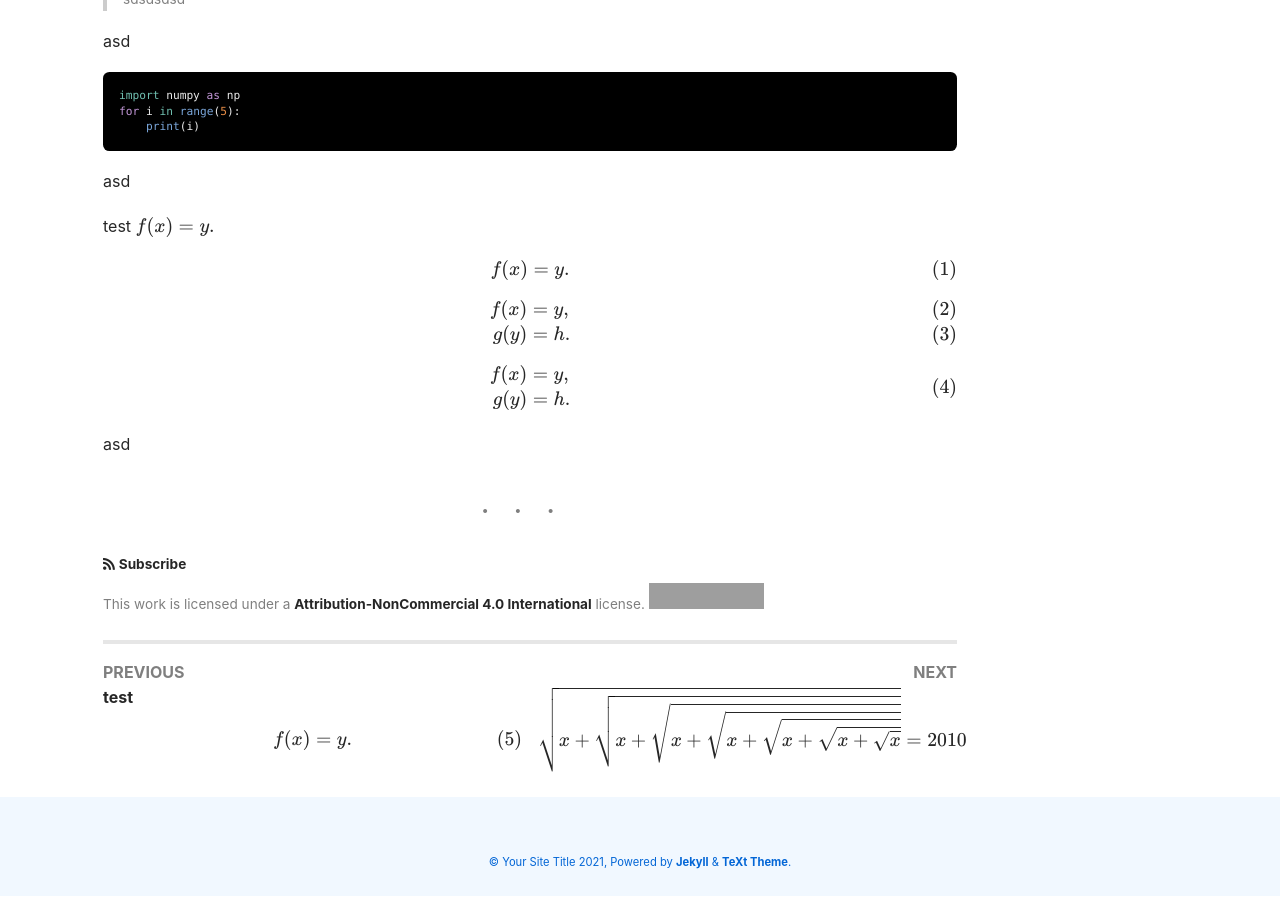
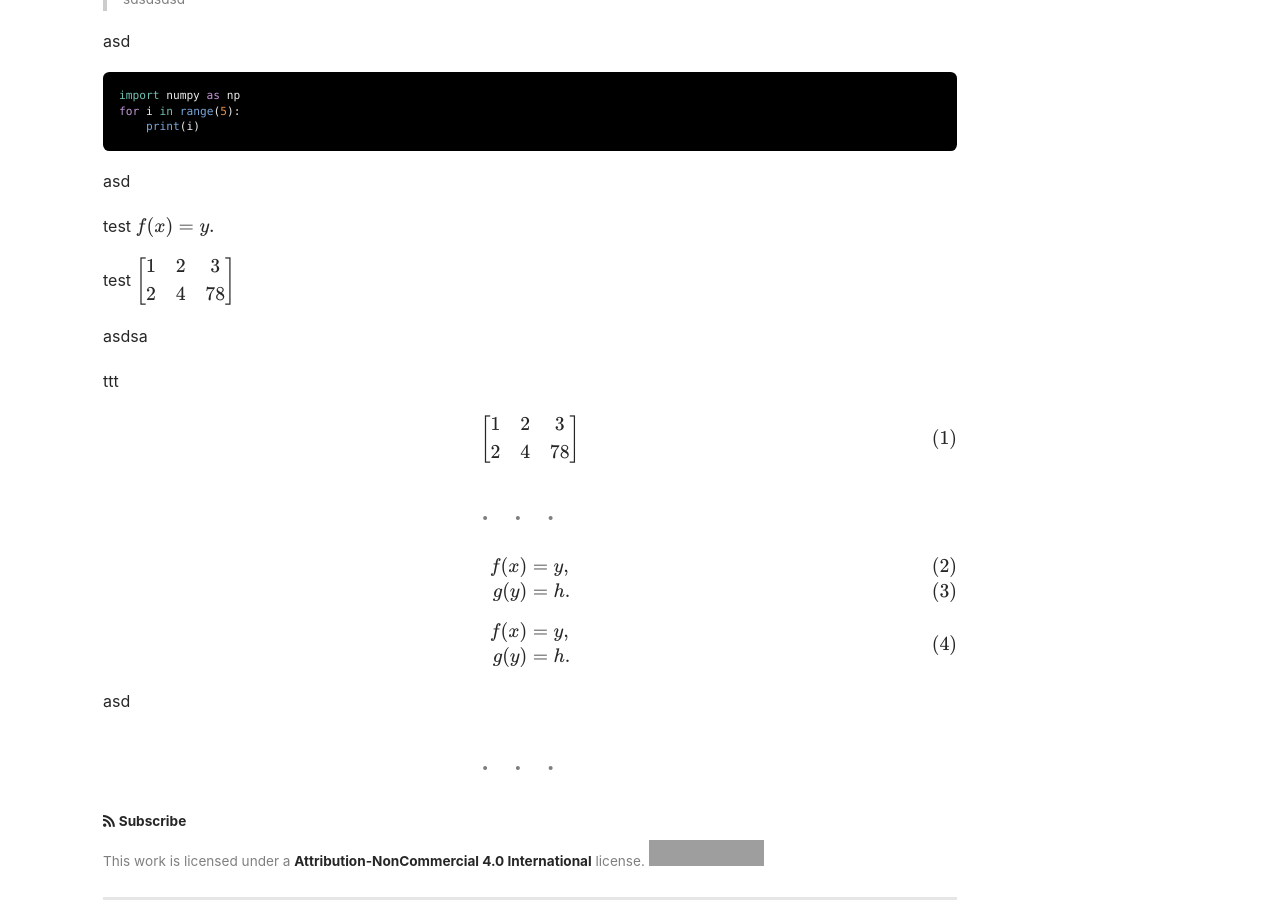
Before and after one commit to ChoCho66/ChoCho66.github.io, a Jekyll site: the page built from _posts/2021-03-02-all_test.md, in a window 1280 px wide and 900 px high, scrolled down 351 px. Built offline with Jekyll 4.4.1, drawn with Linux system fonts in a browser that asks for light colours; nearby versions of some CDN libraries; formulas are drawn with MathJax 3; grey boxes are pictures that could not be loaded.

Commit message:
20210303

```diff
--- a/_posts/2021-03-02-all_test.md
+++ b/_posts/2021-03-02-all_test.md
@@ -35,10 +35,28 @@ asd
 
 test $$ f(x) = y. $$
 
+test
+$$
+\begin{bmatrix}
+1 & 2 & 3 \\
+2 & 4 & 78 \\
+\end{bmatrix}
+$$
 
-$$ f(x) = y. $$
+asdsa
+
+ttt
+
+$$
+\begin{bmatrix}
+1 & 2 & 3 \\
+2 & 4 & 78 \\
+\end{bmatrix}
+$$
 
 
+
+---
 
 $$
 \begin{align}
```
